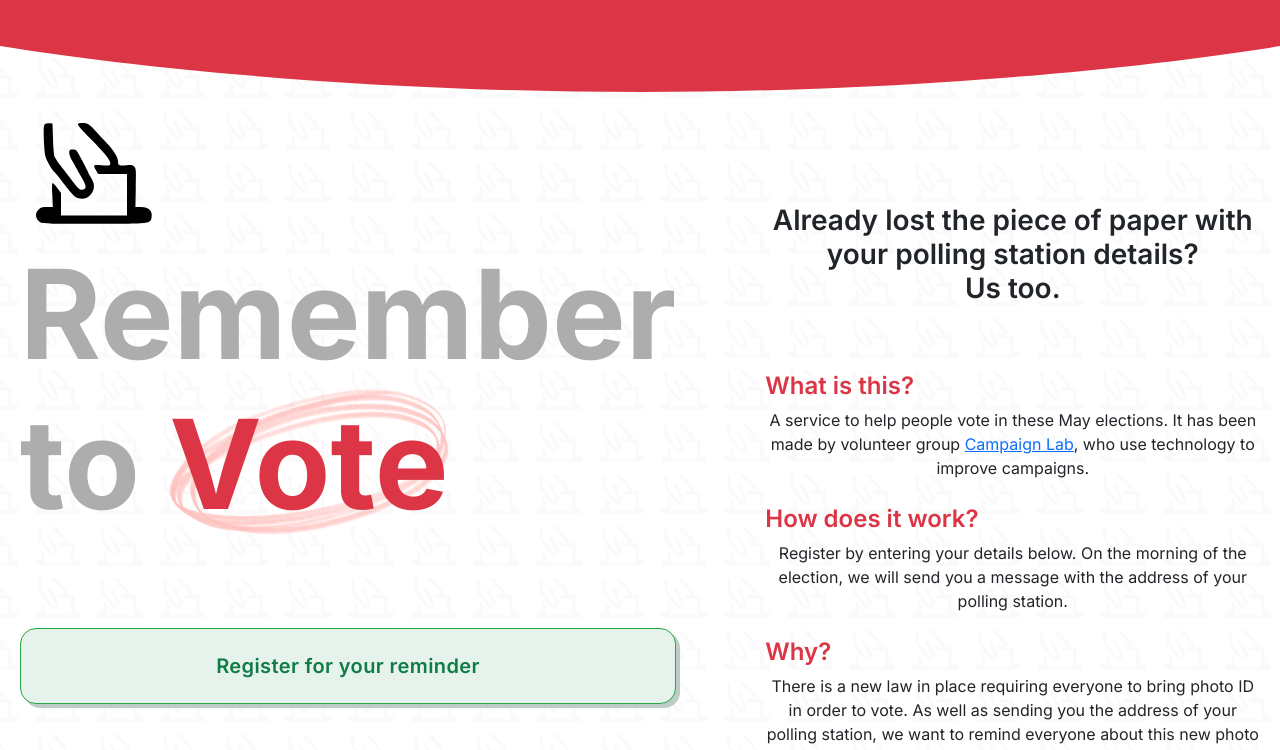
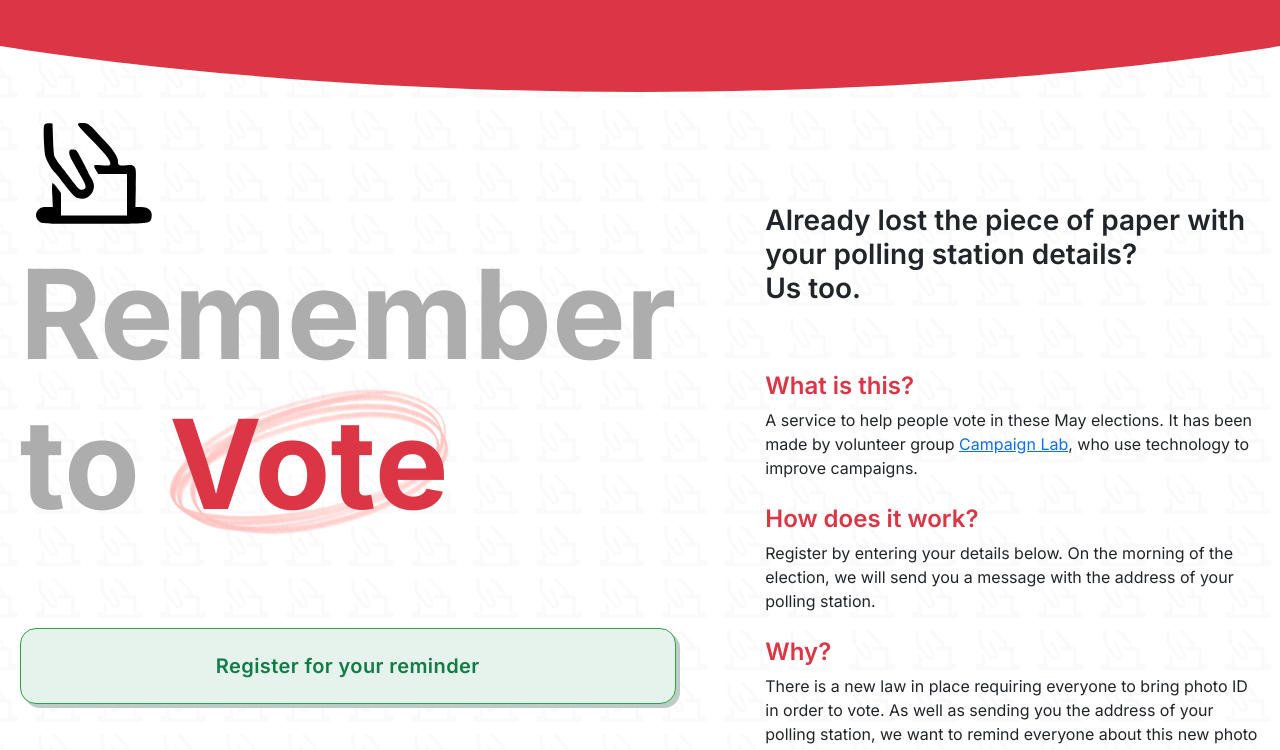
Before and after one commit to Curtis-Turk/Remember-to-Vote, a Next.js app: page / in a window 1280 px wide. Shown: the top 750 px of the page. Built offline with nearby package versions, Linux system fonts and the light colour scheme.

Commit message:
fixed text align of container

```diff
--- a/styles.css
+++ b/styles.css
@@ -97,6 +97,7 @@ h4 {
 
 #title-container {
   padding-top: 107px;
+  text-align: left !important;
 }
 
 #title-stack {
```
